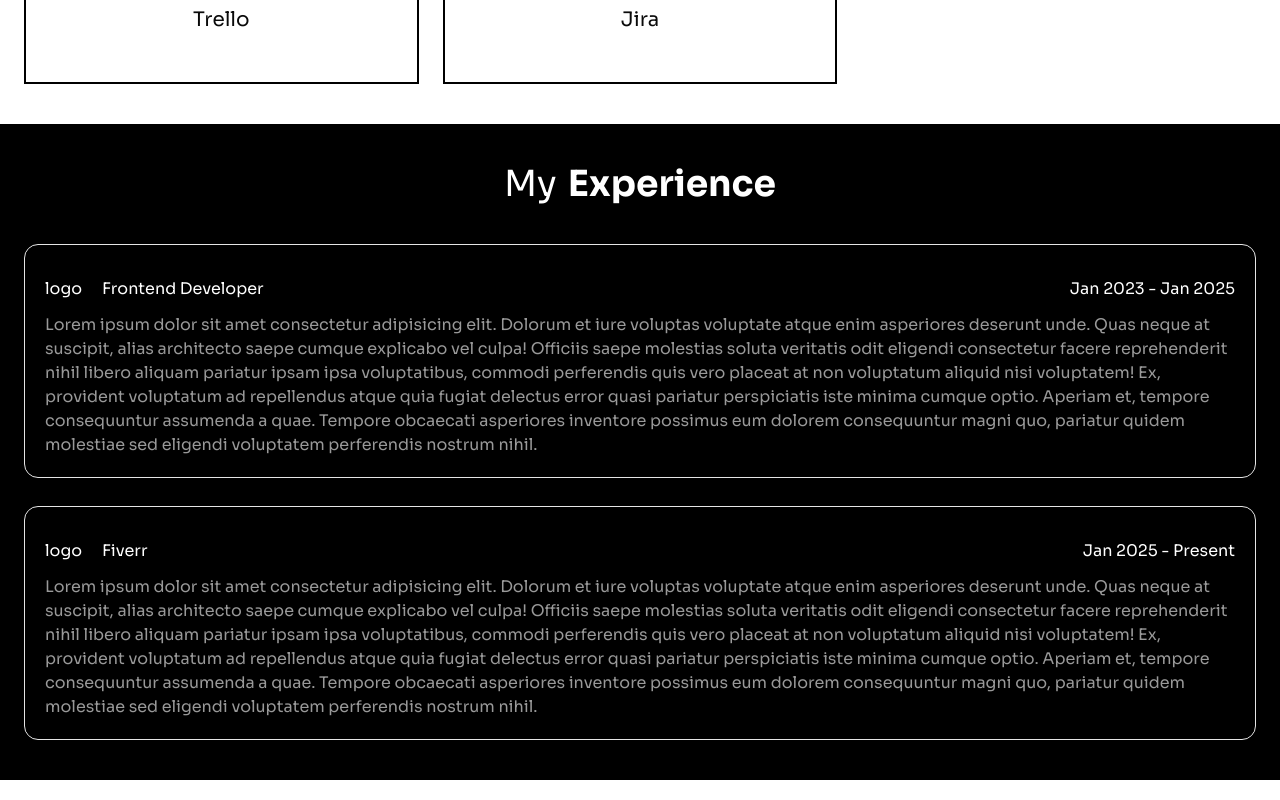
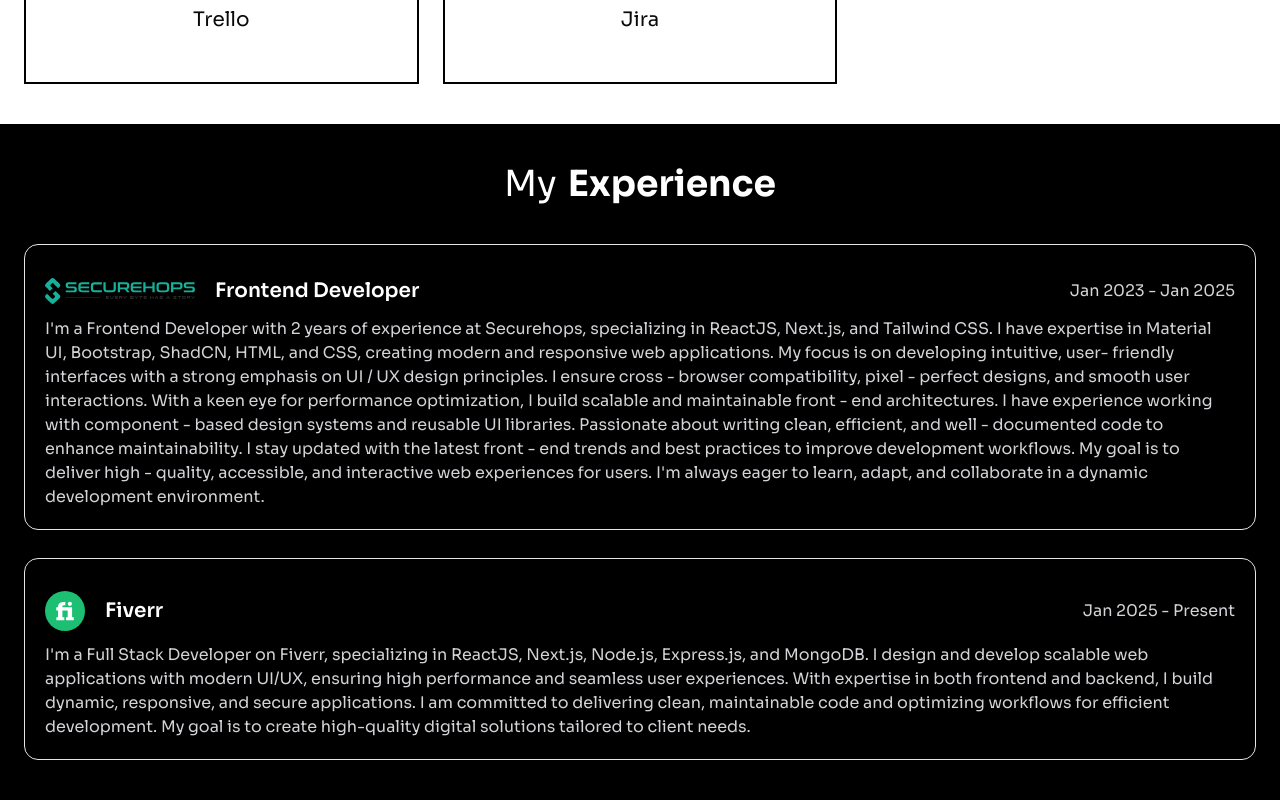
Before and after one commit to Raza118041/portfolio, a Next.js app: page / in a window 1280 px wide. Shown: the part 1744-2544 px from the top of the page. Built offline with nearby package versions, Linux system fonts and the light colour scheme.

Commit message:
add experience component and fixing navbar

```diff
--- a/src/components/experience/experience.tsx
+++ b/src/components/experience/experience.tsx
@@ -1,18 +1,34 @@
 import React from 'react'
+import Logo from "@/assets/securehops.svg"
+import Image from 'next/image'
+import Fiverr from "@/assets/fiverr.svg"
 
 const Experience = () => {
     const ExperienceArray = [
         {
-            logo: "logo",
+            logo: Logo,
             title: "Frontend Developer",
-            description: "Lorem ipsum dolor sit amet consectetur adipisicing elit. Dolorum et iure voluptas voluptate atque enim asperiores deserunt unde. Quas neque at suscipit, alias architecto saepe cumque explicabo vel culpa! Officiis saepe molestias soluta veritatis odit eligendi consectetur facere reprehenderit nihil libero aliquam pariatur ipsam ipsa voluptatibus, commodi perferendis quis vero placeat at non voluptatum aliquid nisi voluptatem! Ex, provident voluptatum ad repellendus atque quia fugiat delectus error quasi pariatur perspiciatis iste minima cumque optio. Aperiam et, tempore consequuntur assumenda a quae. Tempore obcaecati asperiores inventore possimus eum dolorem consequuntur magni quo, pariatur quidem molestiae sed eligendi voluptatem perferendis nostrum nihil.",
-            workingDate: "Jan 2023 - Jan 2025"
+            description: `I'm a Frontend Developer with 2 years of experience at Securehops, specializing in ReactJS, Next.js, and Tailwind CSS.
+                          I have expertise in Material UI, Bootstrap, ShadCN, HTML, and CSS, creating modern and responsive web applications.
+                          My focus is on developing intuitive, user- friendly interfaces with a strong emphasis on UI / UX design principles.
+                          I ensure cross - browser compatibility, pixel - perfect designs, and smooth user interactions.
+                          With a keen eye for performance optimization, I build scalable and maintainable front - end architectures.
+                          I have experience working with component - based design systems and reusable UI libraries.
+                          Passionate about writing clean, efficient, and well - documented code to enhance maintainability.
+                          I stay updated with the latest front - end trends and best practices to improve development workflows.
+                          My goal is to deliver high - quality, accessible, and interactive web experiences for users.
+                          I'm always eager to learn, adapt, and collaborate in a dynamic development environment.`,
+            workingDate: "Jan 2023 - Jan 2025",
+            width: 150,
+            height: 150
         },
         {
-            logo: "logo",
+            logo: Fiverr,
             title: "Fiverr",
-            description: "Lorem ipsum dolor sit amet consectetur adipisicing elit. Dolorum et iure voluptas voluptate atque enim asperiores deserunt unde. Quas neque at suscipit, alias architecto saepe cumque explicabo vel culpa! Officiis saepe molestias soluta veritatis odit eligendi consectetur facere reprehenderit nihil libero aliquam pariatur ipsam ipsa voluptatibus, commodi perferendis quis vero placeat at non voluptatum aliquid nisi voluptatem! Ex, provident voluptatum ad repellendus atque quia fugiat delectus error quasi pariatur perspiciatis iste minima cumque optio. Aperiam et, tempore consequuntur assumenda a quae. Tempore obcaecati asperiores inventore possimus eum dolorem consequuntur magni quo, pariatur quidem molestiae sed eligendi voluptatem perferendis nostrum nihil.",
-            workingDate: "Jan 2025 - Present"
+            description: "I'm a Full Stack Developer on Fiverr, specializing in ReactJS, Next.js, Node.js, Express.js, and MongoDB. I design and develop scalable web applications with modern UI/UX, ensuring high performance and seamless user experiences. With expertise in both frontend and backend, I build dynamic, responsive, and secure applications. I am committed to delivering clean, maintainable code and optimizing workflows for efficient development. My goal is to create high-quality digital solutions tailored to client needs.",
+            workingDate: "Jan 2025 - Present",
+            width: 40,
+            height: 40
         },
     ]
     return (
@@ -25,18 +41,18 @@
                 <div className='px-6 flex gap-7 flex-col'>
                     {
                         ExperienceArray.map((item, index) => (
-                            <div key={index} className='border rounded-xl flex flex-col p-5'>
-                                <div className='flex justify-between items-center'>
-                                    <div className='flex flex-row gap-5 py-3'>
-                                        <span className='text-white'>{item.logo}</span>
-                                        <span className='text-white'>{item.title}</span>
+                            <div key={index} className='border rounded-xl flex flex-col p-5 hover:bg-white/20 hover:border-white/15 hover:border-none'>
+                                <div className='flex justify-between md:items-center gap-3'>
+                                    <div className='flex flex-col md:flex-row gap-5 py-3 items-center'>
+                                        <Image src={item.logo} alt={'logo/Image'} width={item.width} height={item.height} className='fill-white' />
+                                        <span className='text-white text-xl font-semibold'>{item.title}</span>
                                     </div>
                                     <div>
-                                        <span className='text-white'>{item.workingDate}</span>
+                                        <span className='text-[#D4D4D8]'>{item.workingDate}</span>
                                     </div>
                                 </div>
                                 <div>
-                                    <span className='text-white/60'>{item.description}</span>
+                                    <span className='text-[#D4D4D8]'>{item.description}</span>
                                 </div>
                             </div>
                         ))
--- a/src/components/navbar/navbar.tsx
+++ b/src/components/navbar/navbar.tsx
@@ -1,12 +1,10 @@
 "use client"
-import React, { useState } from 'react'
+import React, { useEffect, useState } from "react";
 import { Button } from "@/components/ui/button"
 import Link from 'next/link'
 
 const Navbar = () => {
     const [isOpen, setIsOpen] = useState(false);
-
-
     const handleClick = () => {
         setIsOpen(!isOpen);
     };
@@ -24,11 +22,22 @@
             link: "Contact Me",
         },
     ]
+
+    useEffect(() => {
+        if (isOpen) {
+            document.body.style.overflow = "hidden";
+        } else {
+            document.body.style.overflow = "auto";
+        }
+        return () => {
+            document.body.style.overflow = "auto"; // Reset on unmount
+        };
+    }, [isOpen]);
     return (
-        <nav className='sticky top-0 z-50 w-full h-full bg-white/20 shadow-sm backdrop-blur-[18px]'>
+        <nav className='sticky top-0 z-50 w-full h-full bg-white md:bg-white/20 md:backdrop-blur-[30px]'>
             <div className='flex justify-between flex-row p-5 items-center'>
                 <div>
-                    <span className='font-bold text-lg md:text-xl'>Ali Raza</span>
+                    <span className={`font-bold text-lg md:text-xl`}>Ali Raza</span>
                 </div>
                 <div className='md:flex flex-row gap-5 hidden'>
                     {
@@ -73,7 +82,7 @@
                                     d="M3.75 6.75h16.5M3.75 12h16.5m-16.5 5.25h16.5"
                                 />
                             </svg>
-                        ) }
+                        )}
                     </button>
 
 
```
Also changed, not shown: src/assets/fiverr.svg (added), src/assets/securehops.svg (added).
